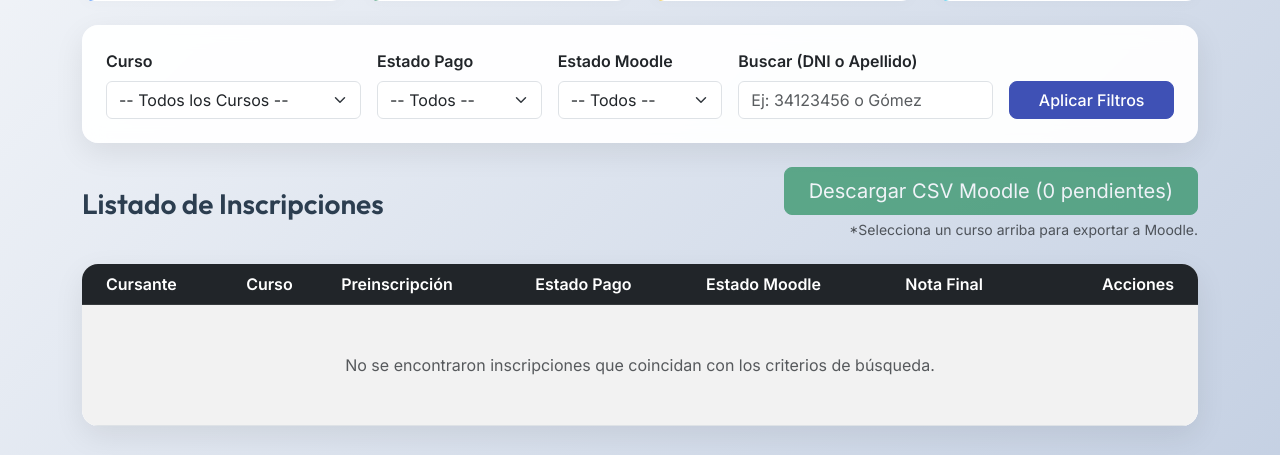
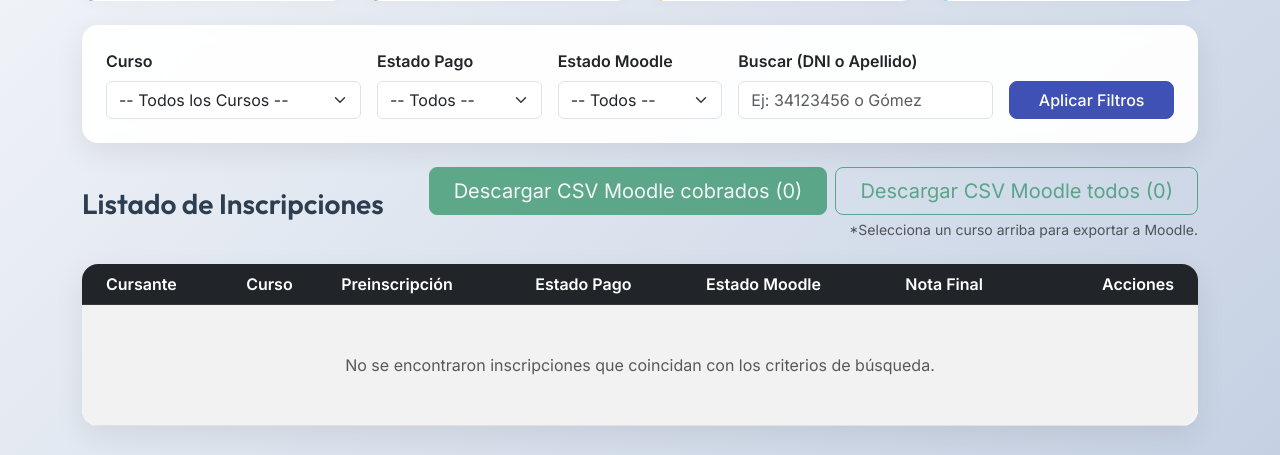
Before and after one commit to nicoriver/cursos, a Django app: page /academico/inscripciones/ in a window 1280 px wide. Shown: the part 249-704 px from the top of the page. Run offline with Django 5.2, Linux system fonts and the light colour scheme; the visitor is signed in with stand-in values (Sample User, id 1); data that the repository does not hold is empty.

Commit message:
cambio matriculacion todos

```diff
--- a/academico/urls.py
+++ b/academico/urls.py
@@ -7,6 +7,7 @@ urlpatterns = [
     path('inscripciones/', views.lista_inscripciones, name='lista_inscripciones'),
     path('marcar-pago/<int:inscripcion_id>/', views.marcar_pago, name='marcar_pago'),
     path('descargar-moodle/<int:curso_id>/', views.descargar_csv_moodle, name='descargar_csv_moodle'),
+    path('marcar-mail-enviado/<int:inscripcion_id>/', views.marcar_mail_enviado, name='marcar_mail_enviado'),
     path('detalle-inscripcion/<int:inscripcion_id>/', views.detalle_inscripcion, name='detalle_inscripcion'),
     path('guardar-observacion/<int:inscripcion_id>/', views.guardar_observacion, name='guardar_observacion'),
     path('cursante/editar/<int:cursante_id>/', views.editar_cursante, name='editar_cursante'),
--- a/academico/views.py
+++ b/academico/views.py
@@ -90,6 +90,7 @@ def lista_inscripciones(request):
         estado_pago__in=Inscripcion.ESTADOS_PAGO_MATRICULABLES,
         estado_moodle='NO_MATRICULADO'
     ).count()
+    todos_moodle_count = base_counts.filter(estado_moodle='NO_MATRICULADO').count()
 
     context = {
         'cursos': cursos,
@@ -103,6 +104,7 @@ def lista_inscripciones(request):
         'pagados_count': pagados_count,
         'pendientes_count': pendientes_count,
         'listos_moodle_count': listos_moodle_count,
+        'todos_moodle_count': todos_moodle_count,
         'active_tab': 'gestion',
     }
     return render(request, 'academico/gestion_inscripciones.html', context)
@@ -198,11 +200,26 @@ def guardar_observacion(request, inscripcion_id):
 
 @login_required
 def descargar_csv_moodle(request, curso_id):
-    response, error = generate_moodle_csv_response(curso_id)
+    incluir_todos = request.GET.get('todos') == '1'
+    response, error = generate_moodle_csv_response(curso_id, incluir_todos=incluir_todos)
     if error:
         messages.error(request, error)
         return redirect('lista_inscripciones')
     return response
+
+
+@login_required
+def marcar_mail_enviado(request, inscripcion_id):
+    if request.method == 'POST':
+        inscripcion = get_object_or_404(Inscripcion, id=inscripcion_id)
+        inscripcion.estado_moodle = 'MAIL_ENVIADO'
+        inscripcion.save(update_fields=['estado_moodle'])
+        messages.success(request, f'Se marcó el mail de credenciales como enviado para {inscripcion.cursante.apellido}, {inscripcion.cursante.nombre}.')
+
+    referer = request.META.get('HTTP_REFERER')
+    if referer:
+        return redirect(referer)
+    return redirect('lista_inscripciones')
 
 
 # --- ETAPA 4: Portal del Docente y Cierre de Actas ---
@@ -231,7 +248,7 @@ def acta_calificaciones(request, curso_id):
         messages.error(request, 'No tiene permisos para modificar las actas de este curso.')
         return redirect('portal_docente')
 
-    inscripciones = Inscripcion.objects.filter(curso=curso, estado_moodle='MATRICULADO').select_related('cursante')
+    inscripciones = Inscripcion.objects.filter(curso=curso, estado_moodle__in=['MATRICULADO', 'MAIL_ENVIADO']).select_related('cursante')
 
     if request.method == 'POST':
         try:
@@ -423,7 +440,7 @@ def dashboard_principal(request):
     total_pendientes = Inscripcion.objects.filter(estado_pago='PENDIENTE').count()
 
     # Moodle counts
-    total_matriculados = Inscripcion.objects.filter(estado_moodle='MATRICULADO').count()
+    total_matriculados = Inscripcion.objects.filter(estado_moodle__in=['MATRICULADO', 'MAIL_ENVIADO']).count()
 
     # Academic performance counts
     total_aprobados = Inscripcion.objects.filter(estado_academico='APROBADO').count()
@@ -438,7 +455,7 @@ def dashboard_principal(request):
         total_insc = inscs.count()
 
         pagados = inscs.filter(estado_pago__in=Inscripcion.ESTADOS_PAGO_MATRICULABLES).count()
-        matriculados = inscs.filter(estado_moodle='MATRICULADO').count()
+        matriculados = inscs.filter(estado_moodle__in=['MATRICULADO', 'MAIL_ENVIADO']).count()
         aprobados = inscs.filter(estado_academico='APROBADO').count()
         desaprobados = inscs.filter(estado_academico='DESAPROBADO').count()
         libres = inscs.filter(estado_academico='LIBRE').count()
--- a/templates/academico/acta_calificaciones.html
+++ b/templates/academico/acta_calificaciones.html
@@ -172,7 +172,7 @@
                             {% empty %}
                                 <tr>
                                     <td colspan="5" class="text-center py-5 text-muted">
-                                        No hay alumnos matriculados (estado Moodle: MATRICULADO) en este curso para calificar.
+                                        No hay alumnos matriculados en este curso para calificar.
                                     </td>
                                 </tr>
                             {% endfor %}
--- a/templates/academico/gestion_inscripciones.html
+++ b/templates/academico/gestion_inscripciones.html
@@ -204,17 +204,29 @@
         <div class="d-flex flex-wrap justify-content-between align-items-center mb-4 gap-3">
             <h3 class="mb-0">Listado de Inscripciones</h3>
             <div>
+                <div class="d-flex flex-wrap gap-2 justify-content-end">
                     {% if curso_id and listos_moodle_count > 0 %}
                         <a href="{% url 'descargar_csv_moodle' curso_id %}" class="btn btn-success btn-lg px-4">
-                        Descargar CSV Moodle ({{ listos_moodle_count }} pendientes)
+                            Descargar CSV Moodle cobrados ({{ listos_moodle_count }})
                         </a>
                     {% else %}
-                    <button class="btn btn-success btn-lg px-4" disabled title="Debe seleccionar un curso que posea estudiantes pagados sin matricular para habilitar esta descarga.">
-                        Descargar CSV Moodle ({{ listos_moodle_count }} pendientes)
+                        <button class="btn btn-success btn-lg px-4" disabled title="Debe seleccionar un curso que posea estudiantes cobrados sin matricular para habilitar esta descarga.">
+                            Descargar CSV Moodle cobrados ({{ listos_moodle_count }})
                         </button>
+                    {% endif %}
+
+                    {% if curso_id and todos_moodle_count > 0 %}
+                        <a href="{% url 'descargar_csv_moodle' curso_id %}?todos=1" class="btn btn-outline-success btn-lg px-4">
+                            Descargar CSV Moodle todos ({{ todos_moodle_count }})
+                        </a>
+                    {% else %}
+                        <button class="btn btn-outline-success btn-lg px-4" disabled title="Debe seleccionar un curso con estudiantes sin matricular.">
+                            Descargar CSV Moodle todos ({{ todos_moodle_count }})
+                        </button>
+                    {% endif %}
+                </div>
                 {% if not curso_id %}
                     <small class="d-block text-muted mt-1 text-end">*Selecciona un curso arriba para exportar a Moodle.</small>
-                    {% endif %}
                 {% endif %}
             </div>
         </div>
@@ -295,6 +307,14 @@
                                                 data-bs-target="#detalleModal">
                                             Ver Detalle / Ficha
                                         </button>
+                                        {% if insc.estado_moodle == 'MATRICULADO' %}
+                                            <form method="post" action="{% url 'marcar_mail_enviado' insc.id %}" class="d-inline">
+                                                {% csrf_token %}
+                                                <button type="submit" class="btn btn-sm btn-outline-info">
+                                                    Mail Enviado
+                                                </button>
+                                            </form>
+                                        {% endif %}
                                     </div>
                                 </td>
                             </tr>
```
Also changed, not shown: academico/services/moodle_generator.py (+11 -5 lines). Lines whose indentation alone changed are shown as unchanged.
